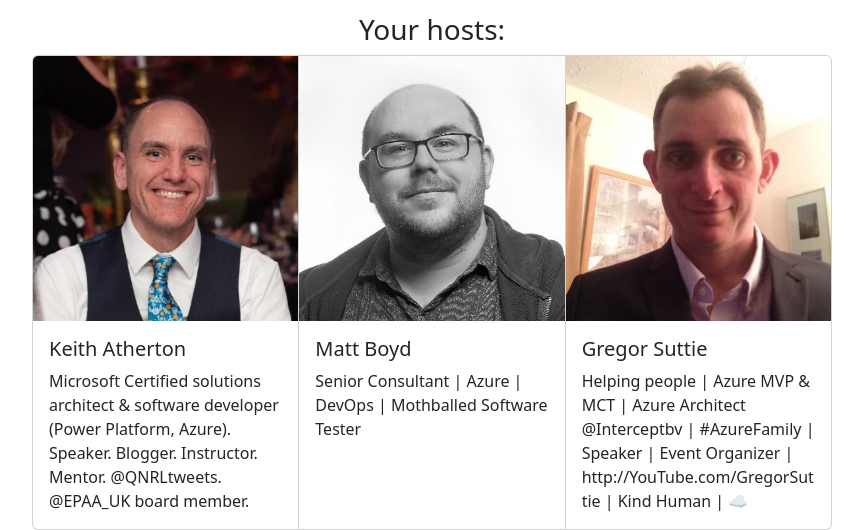
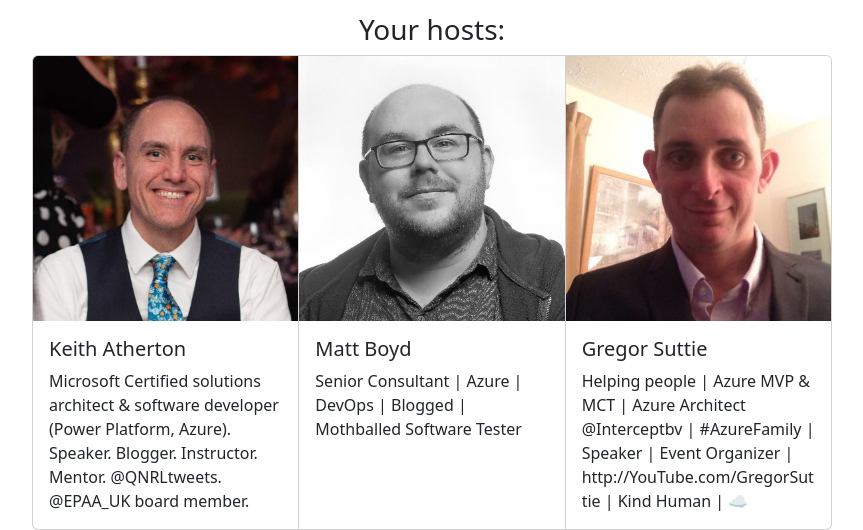
Before and after one commit to onairinthecloud/websitecode, a plain HTML site: page index.html in a window 1280 px wide. Shown: the part 377-907 px from the top of the page, without its empty margins (208-1071 px from the left). Drawn offline with nearby package versions, Linux system fonts and the light colour scheme.

Commit message:
Update index.html

```diff
--- a/index.html
+++ b/index.html
@@ -37,7 +37,7 @@
 			<img src="img/matt-boyd.jpg" class="card-img-top" alt="Matt Boyd">
 			<div class="card-body">
 			  <h5 class="card-title">Matt Boyd</h5>
-			  <p class="card-text">Senior Consultant | Azure | DevOps | Mothballed Software Tester</p>
+			  <p class="card-text">Senior Consultant | Azure | DevOps | Blogged | Mothballed Software Tester</p>
 			</div>
 		  </div>
  		  <div class="card">
```
